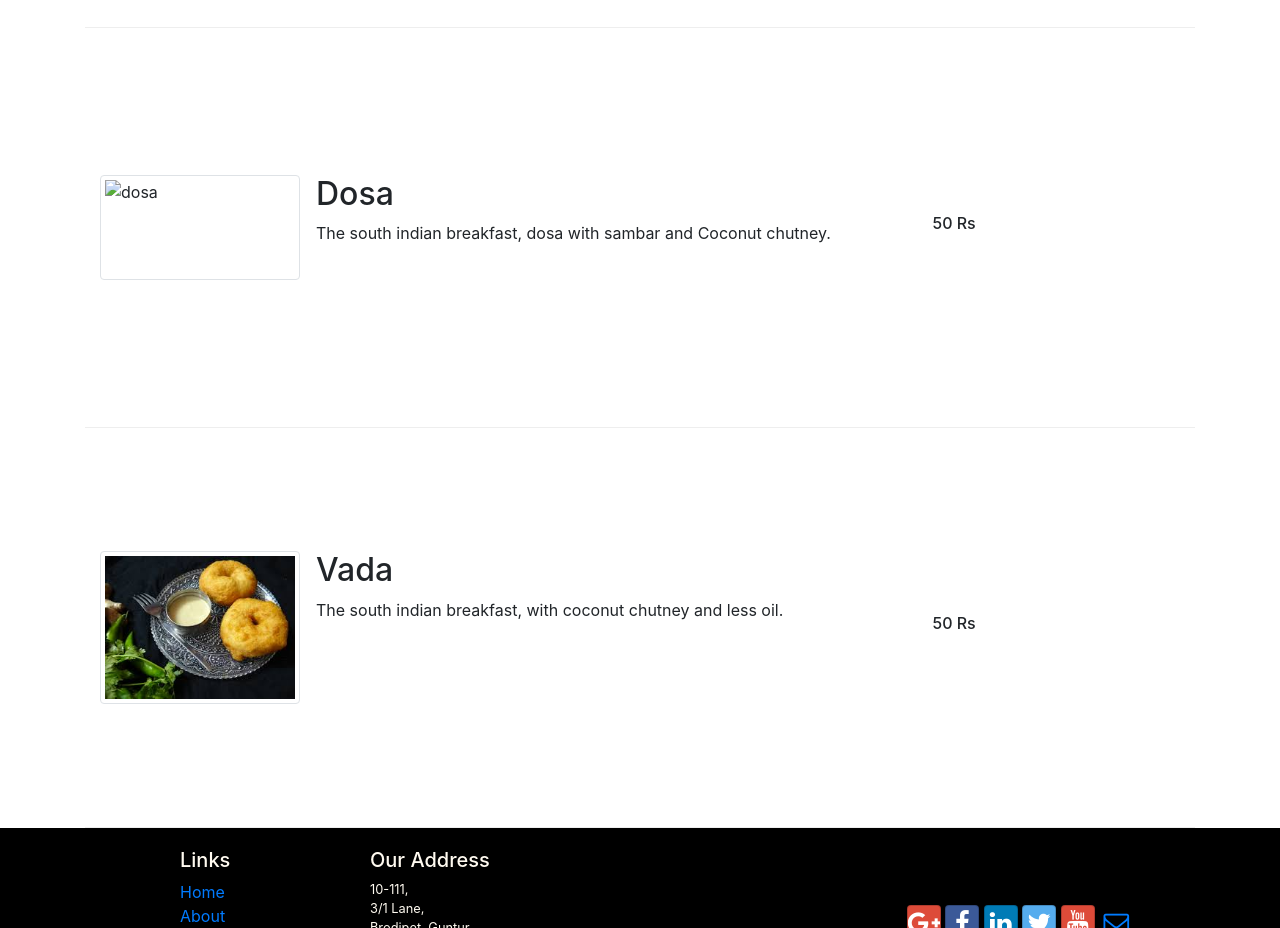
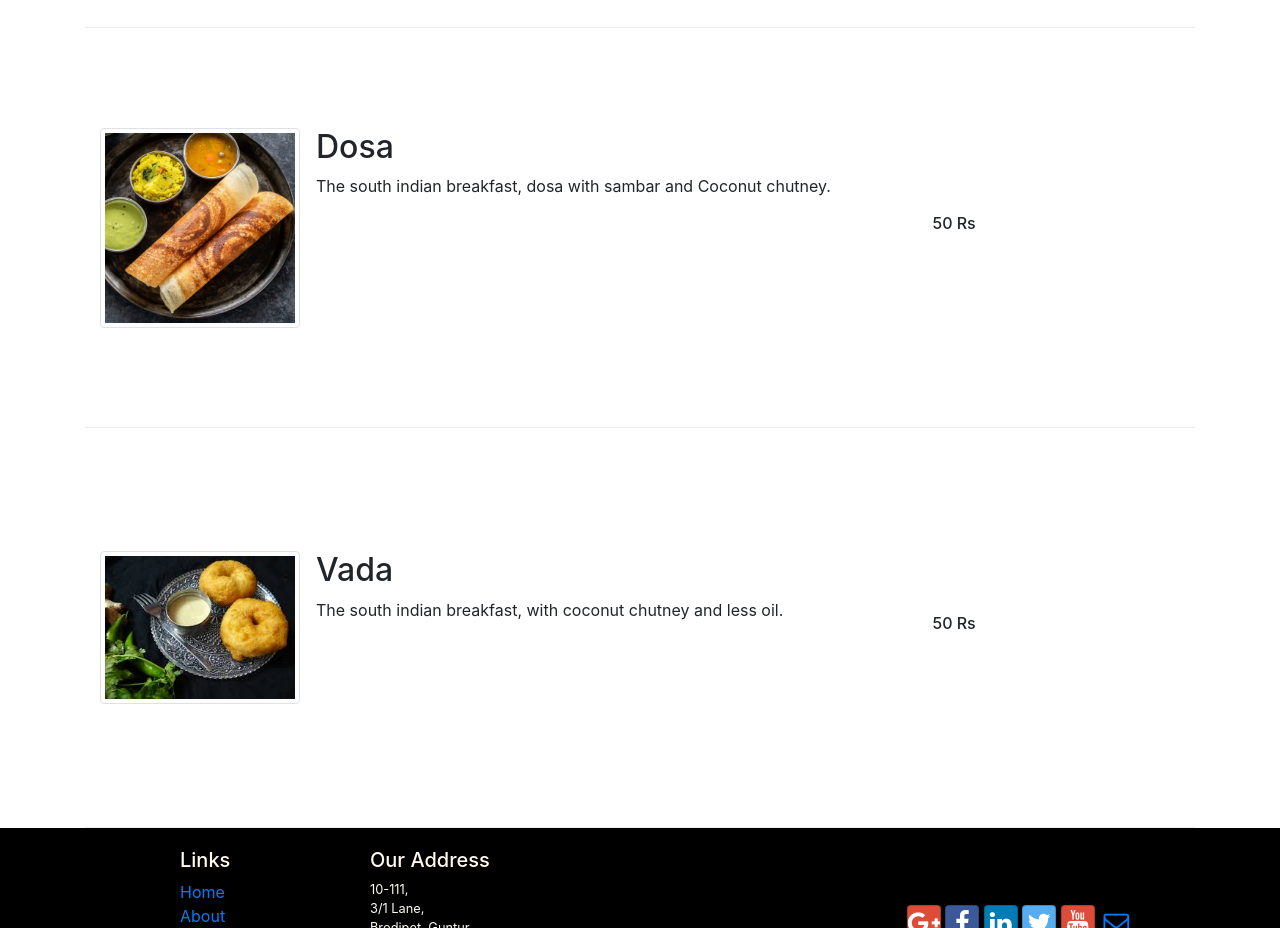
Before and after one commit to sainarne15/FoodMagic, a website: page menu.html in a window 1280 px wide. Shown: the part 2080-3008 px from the top of the page. Drawn offline with nearby package versions, Linux system fonts and the light colour scheme.

Commit message:
Update menu.html

```diff
--- a/menu.html
+++ b/menu.html
@@ -143,7 +143,7 @@
             </div>
             <div class="col col-sm order-sm-first col-md ">
                 <div class="media ">
-                    <img class="d-flex mr-3 img-thumbnail align-self-center " src="img/dosa.cms" width="200" height="100" alt="dosa">
+                    <img class="d-flex mr-3 img-thumbnail align-self-center " src="img/dosa.jpg" width="200" height="100" alt="dosa">
                     <div class="media-body ">
                         <h2 class="mt-0 ">Dosa</h2>
                         <p>The south indian breakfast, dosa with sambar and Coconut chutney.</p>
```
